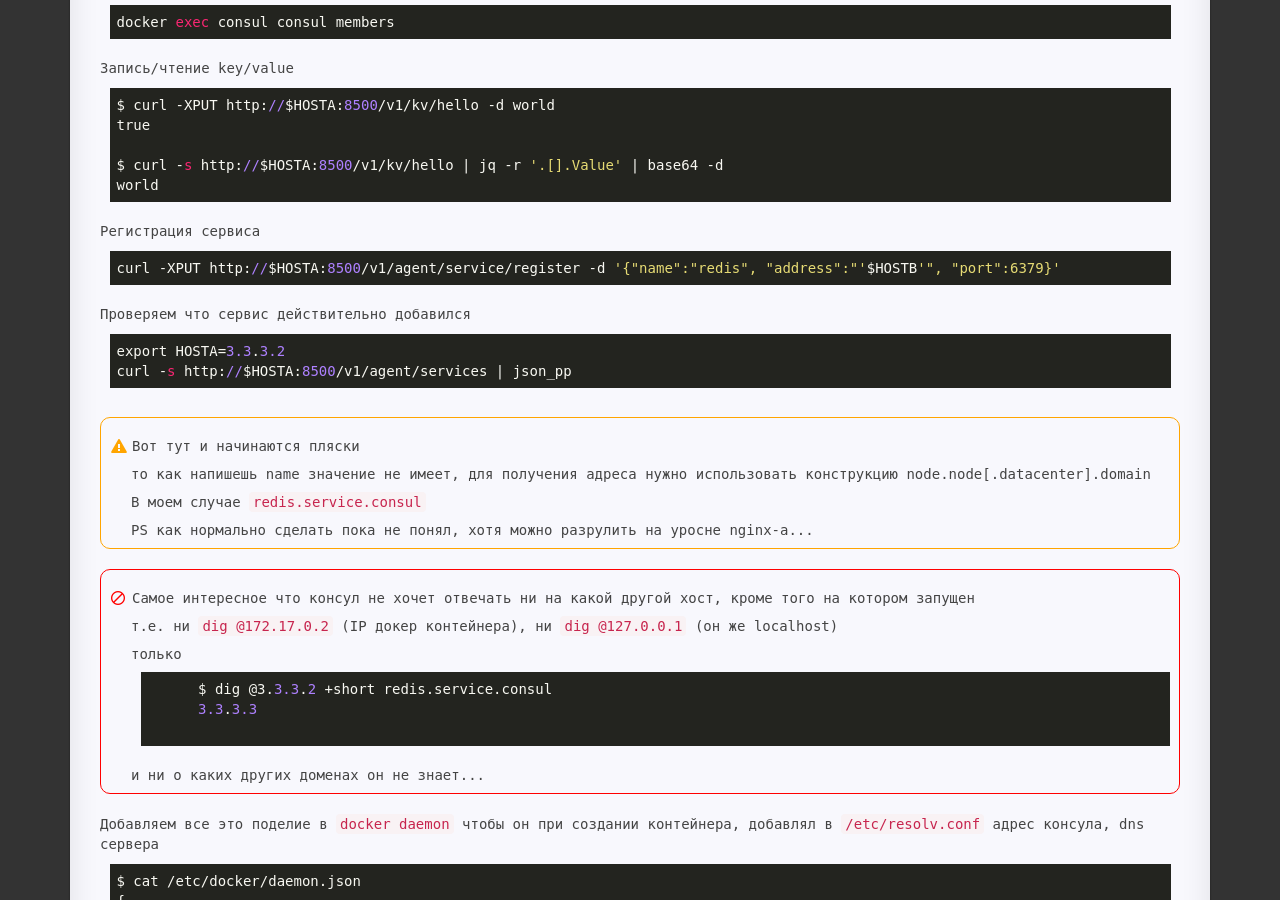
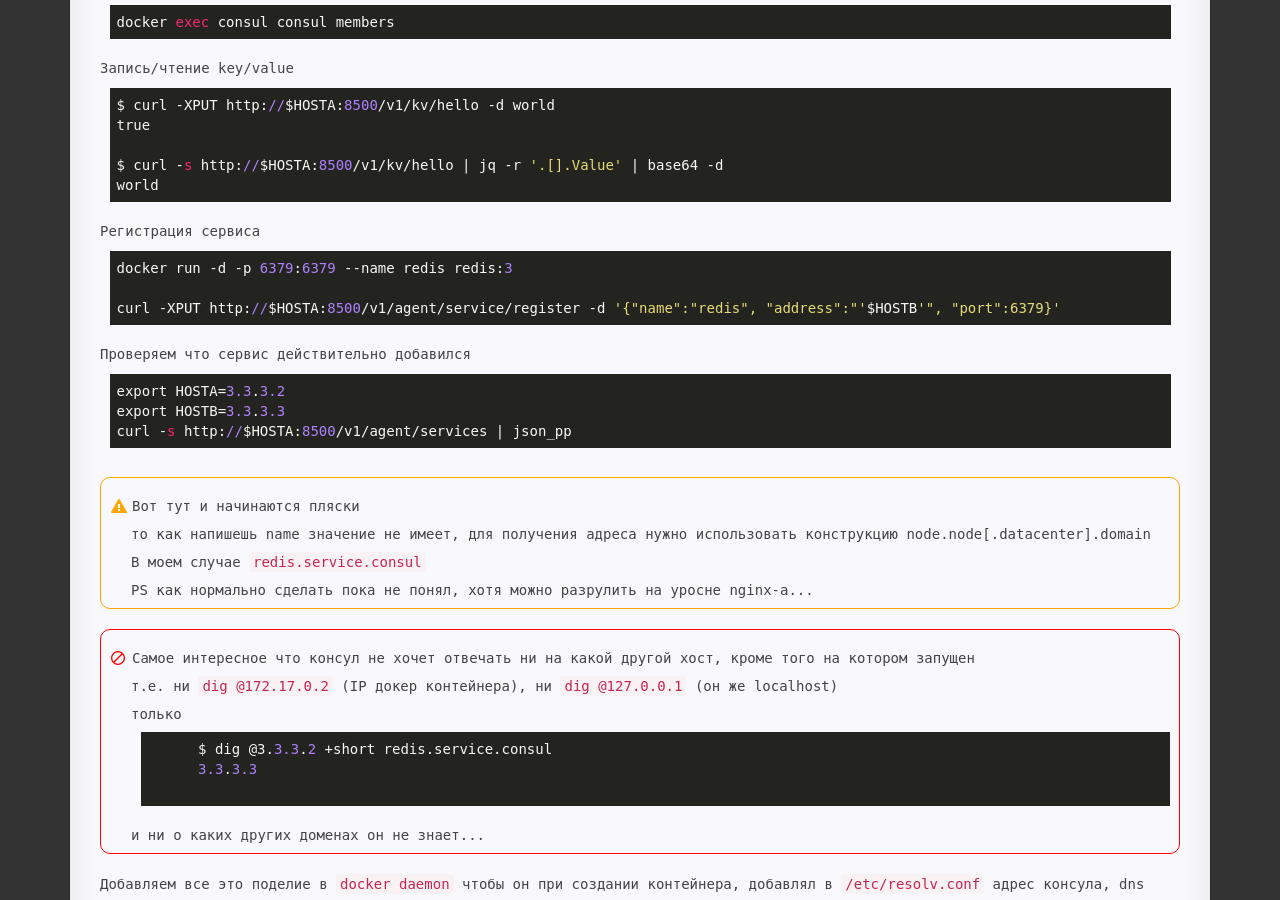
Before and after one commit to Avis20/avis20.github.io, a Jekyll site: the page built from _posts/2019-09-22-docker-consul.md, in a window 1280 px wide and 900 px high, scrolled down 880 px. Built offline with Jekyll 4.4.1, drawn with Linux system fonts in a browser that asks for light colours.

```diff
--- a/_posts/2019-09-22-docker-consul.md
+++ b/_posts/2019-09-22-docker-consul.md
@@ -55,12 +55,15 @@ world
 
 Регистрация сервиса
 <pre><code class="perl">
+docker run -d -p 6379:6379 --name redis redis:3
+
 curl -XPUT http://$HOSTA:8500/v1/agent/service/register -d '{"name":"redis", "address":"'$HOSTB'", "port":6379}'
 </code></pre>
 
 Проверяем что сервис действительно добавился
 <pre><code class="perl">
 export HOSTA=3.3.3.2
+export HOSTB=3.3.3.3
 curl -s http://$HOSTA:8500/v1/agent/services | json_pp
 </code></pre>
 
```
